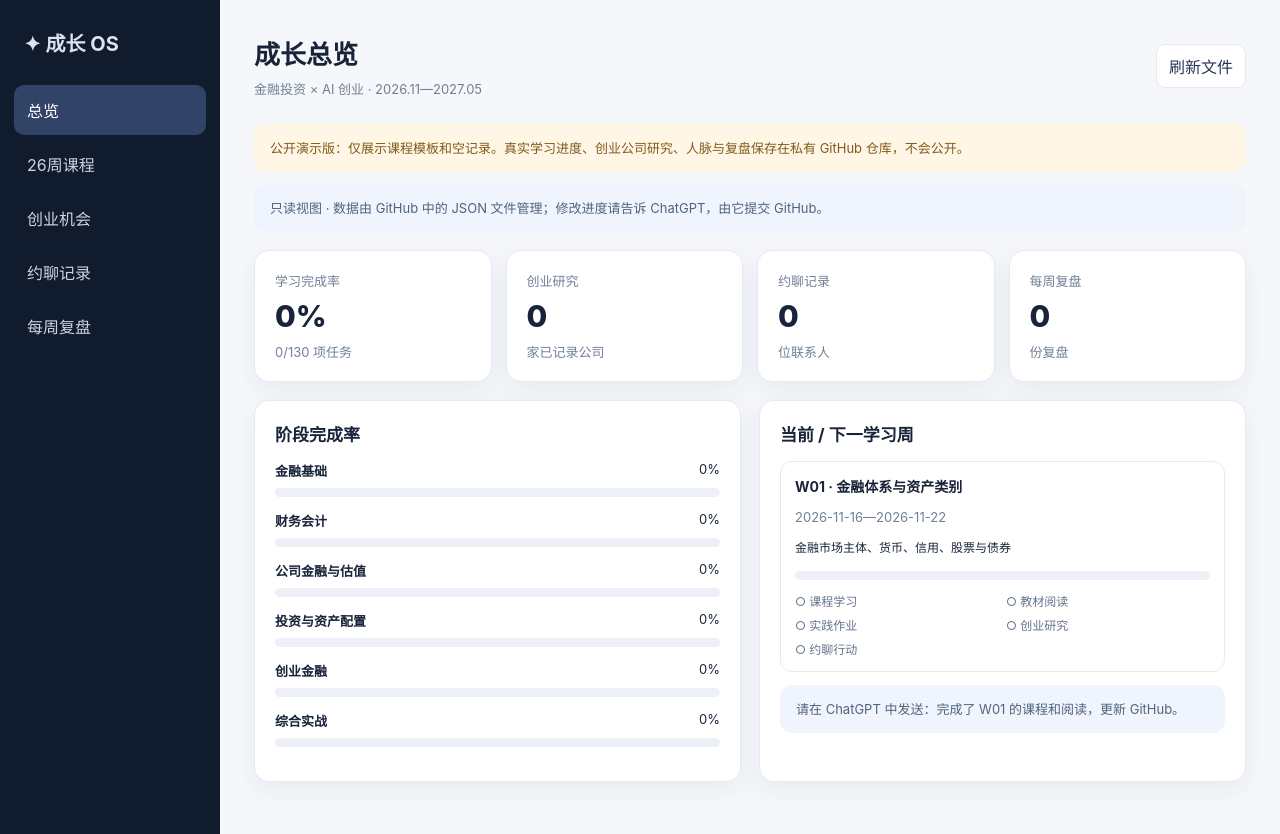
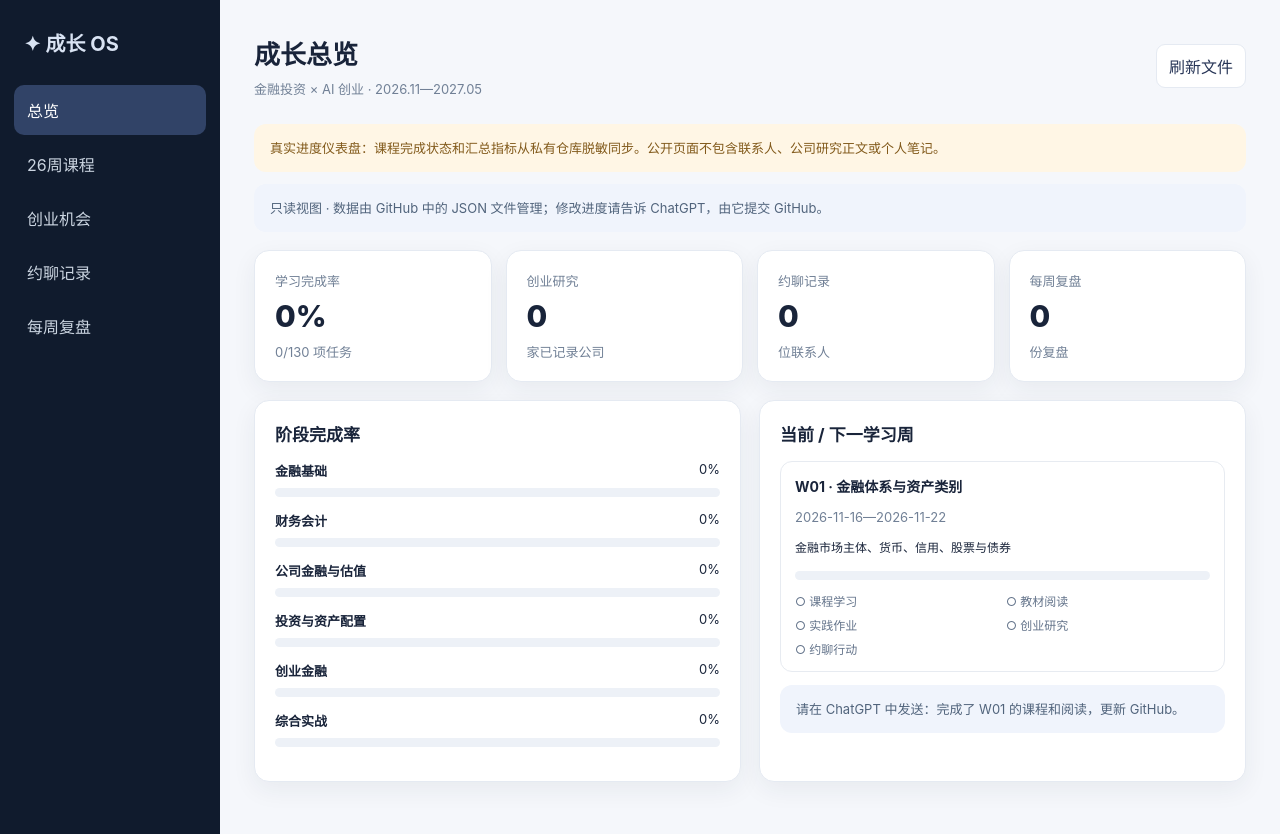
Before and after one commit to dreamsuifeng/dreamsuifeng.github.io, a plain HTML site: page growth-os/index.html in a window 1280 px wide. Drawn offline with Linux system fonts and the light colour scheme.

```diff
--- a/growth-os/index.html
+++ b/growth-os/index.html
@@ -6,6 +6,6 @@
 </style></head>
 <body><div class="layout"><aside class="sidebar"><div class="brand">✦ 成长 OS</div><button class="nav active" data-tab="dashboard">总览</button><button class="nav" data-tab="plan">26周课程</button><button class="nav" data-tab="companies">创业机会</button><button class="nav" data-tab="networking">约聊记录</button><button class="nav" data-tab="reviews">每周复盘</button></aside>
 <main class="main"><header><div><h1 id="title">成长总览</h1><div class="muted">金融投资 × AI 创业 · 2026.11—2027.05</div></div><button class="linkbtn" id="refresh">刷新文件</button></header>
-<div class="notice" style="margin-bottom:12px;background:#fff6e5;color:#825a1b">公开演示版：仅展示课程模板和空记录。真实学习进度、创业公司研究、人脉与复盘保存在私有 GitHub 仓库，不会公开。</div><div class="notice" id="status">正在读取 GitHub 仓库数据…</div><div id="content" style="margin-top:18px"></div>
+<div class="notice" style="margin-bottom:12px;background:#fff6e5;color:#825a1b">真实进度仪表盘：课程完成状态和汇总指标从私有仓库脱敏同步。公开页面不包含联系人、公司研究正文或个人笔记。</div><div class="notice" id="status">正在读取 GitHub 仓库数据…</div><div id="content" style="margin-top:18px"></div>
 </main></div>
 <script src="./app.js" defer></script></body></html>
```
